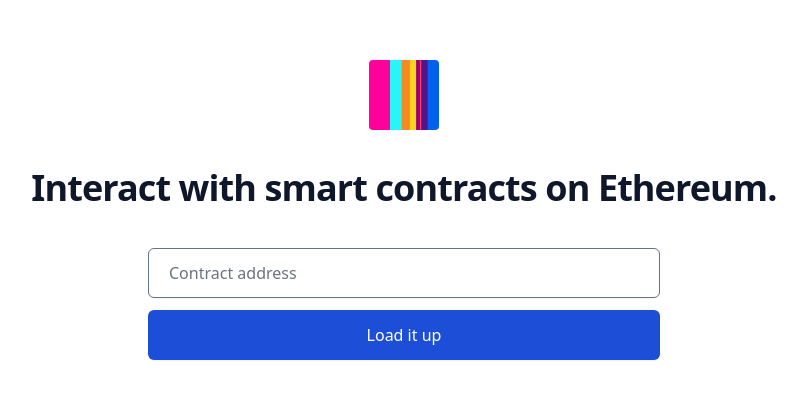
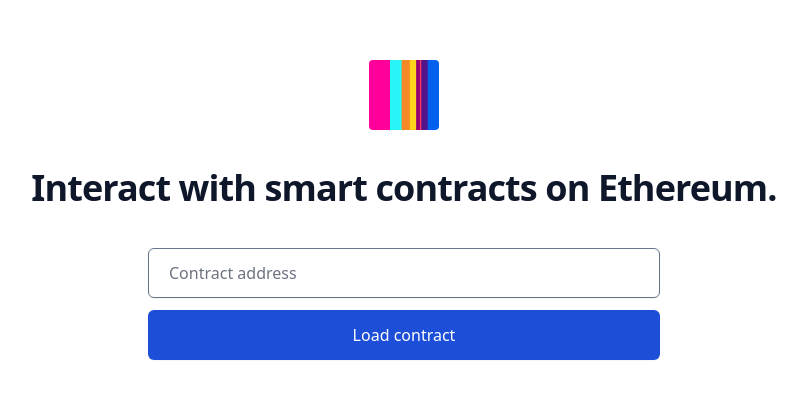
Before and after one commit to tomquirk/etherfunk, a Next.js app: page / in a window 1280 px wide. Shown: the part 170-580 px from the top of the page, without its empty margins (236-1043 px from the left). Built offline with nearby package versions, Linux system fonts and the light colour scheme; no server answers.

Commit message:
feat: op

```diff
--- a/components/forms/LoadContractForm.tsx
+++ b/components/forms/LoadContractForm.tsx
@@ -32,7 +32,7 @@
         size="large"
       />
       <Button loading={loading} size="large" className="w-full font-medium">
-        Load it up
+        Load contract
       </Button>
     </form>
   );
--- a/constants/network.ts
+++ b/constants/network.ts
@@ -4,5 +4,8 @@
 export const networkName =
   process.env.NEXT_PUBLIC_ETHEREUM_NETWORK_NAME ?? "mainnet";
 
-export const rpcUrl = `https://${networkName}.infura.io/v3/${infuraKey}`;
+export const rpcUrl =
+  networkName === "optimism"
+    ? `https://optimism-mainnet.infura.io/v3/${infuraKey}`
+    : `https://${networkName}.infura.io/v3/${infuraKey}`;
 export const readProvider = new JsonRpcProvider(rpcUrl);
--- a/lib/etherscan/api.ts
+++ b/lib/etherscan/api.ts
@@ -7,6 +7,8 @@
 const baseURL =
   networkName === "mainnet"
     ? "https://api.etherscan.io/api"
+    : networkName === "optimism"
+    ? "https://api-optimistic.etherscan.io/api"
     : `https://api-${networkName}.etherscan.io/api`;
 
 const axiosInstance = axios.create({
--- a/pages/index.tsx
+++ b/pages/index.tsx
@@ -10,6 +10,9 @@
 import { ExploreSection } from "../components/ExploreSection";
 import { FooterLinks } from "../components/FooterLinks";
 import { LoadContractForm } from "../components/forms/LoadContractForm";
+import { networkName, readProvider } from "../constants/network";
+
+const displayName = networkName === "mainnet" ? "Ethereum" : networkName;
 
 const Home: NextPage = () => {
   const router = useRouter();
@@ -53,7 +56,8 @@
               />
             </div>
             <h1 className="text-3xl font-extrabold tracking-tight text-slate-900 sm:text-4xl mb-10 text-center">
-              Interact with smart contracts on Ethereum.
+              Interact with smart contracts on{" "}
+              <span className="capitalize">{displayName}</span>.
             </h1>
             <div className="sm:mx-auto sm:w-full sm:max-w-lg">
               <LoadContractForm onSubmit={onSubmit} />
```
